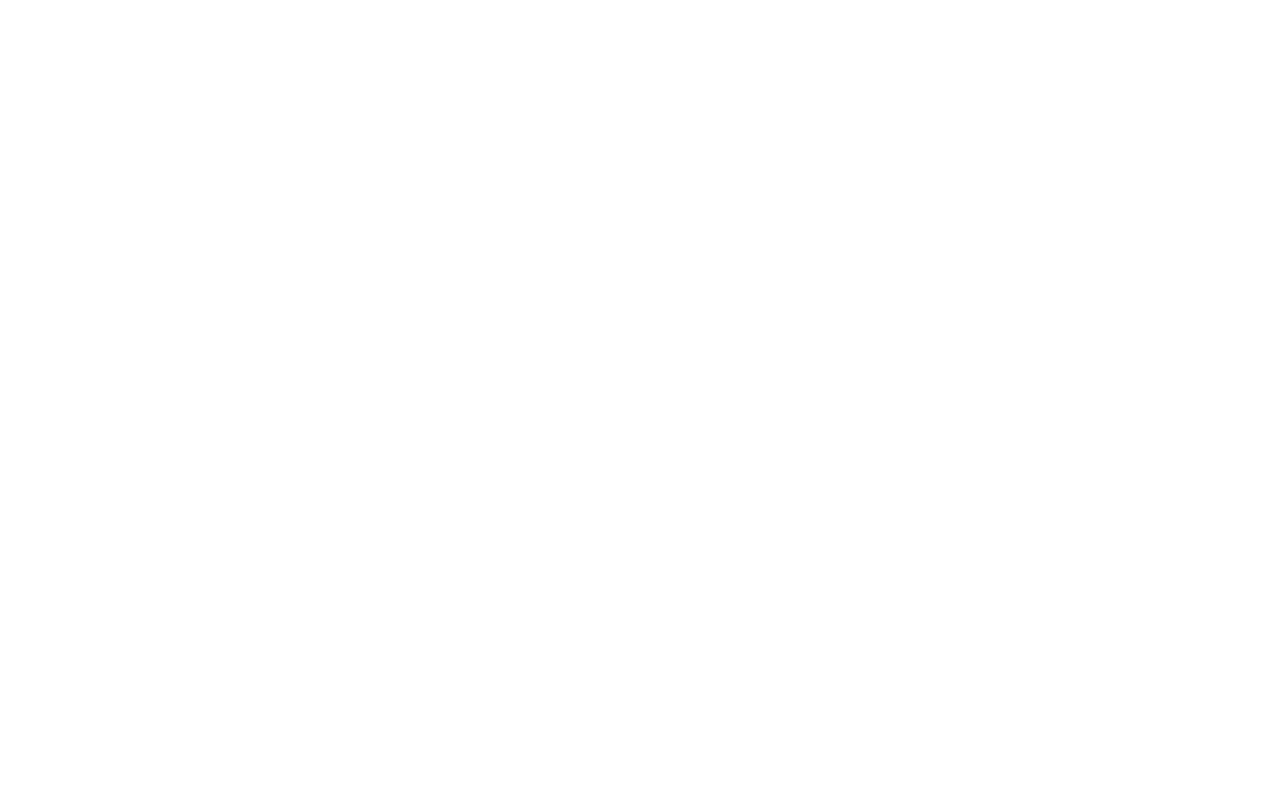
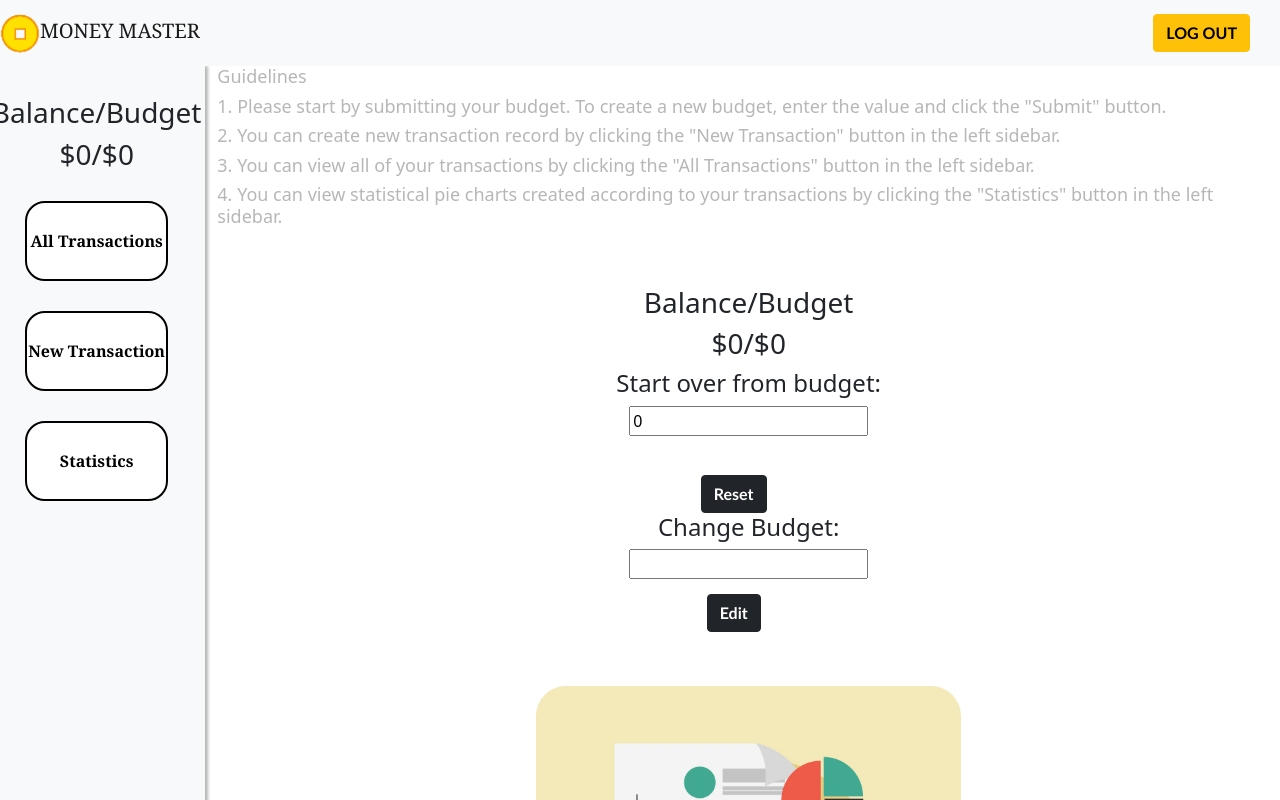
Before and after one commit to SixTRaps/moneymaster-v2, a React (Create React App) app in the folder front/: page /dashboard in a window 1280 px wide. Before the commit this address had no page. Shown: the top 800 px of the page. Built offline with nearby package versions, Linux system fonts and the light colour scheme; no server answers.

Commit message:
implemet edit/reset budget & dashboard

```diff
--- a/front/src/Components/App.js
+++ b/front/src/Components/App.js
@@ -4,6 +4,7 @@
 import Signin from "./signin";
 import Signup from "./signup";
 import "../stylesheets/style.css";
+import Dashboard from "./Dashboard.js";
 import NewTransaction from "./NewTransactions/NewTransaction.js";
 import ShowTransaction from "./ShowTransactions/ShowTransaction.js";
 import Statistics from "./Statistics/Statistic.js";
@@ -16,6 +17,7 @@
         <Route path="/" exact element={<HomePage />} />
         <Route path="/signin" element={<Signin />} />
         <Route path="/signup" element={<Signup />} />
+        <Route path="/dashboard" element={<Dashboard />} />
         <Route path="/newTransaction" element={<NewTransaction />} />
         <Route path="/showTransactions" element={<ShowTransaction />} />
         <Route path="/statistics" element={<Statistics />} />
--- a/front/src/Components/BasicLayout.js
+++ b/front/src/Components/BasicLayout.js
@@ -11,7 +11,7 @@
     <div className="basicLayout">
       <nav className="navbar navbar-light bg-light">
         <div className="navbar-brand">
-          <NavLink to="/showTransactions">
+          <NavLink to="/dashboard">
             <img
               src={logo}
               alt="moneyMaster logo"
@@ -44,55 +44,18 @@
 
 function Sidebar() {
   const [values, setValues] = useState({ budget: 0, balance: 0 });
-  const [mount, setMount] = useState(false);
-  let budgetMonitor = 0;
-
   useEffect(() => {
-    async function lookup() {
-      if (!mount) {
-        setMount(true);
-        const before = new Date();
-
-        const data = await getBalanceAndBudget();
-        console.log("After getting budget ", new Date() - before);
-        if (data) {
-          const curBudget = parseFloat(data[1]).toFixed(2);
-          const curBalance = parseFloat(data[0]).toFixed(2);
-
-          if (
-            parseFloat(data[0]).toFixed(2) !==
-            parseFloat(values.budget).toFixed(2)
-          ) {
-            // setBalance(parseFloat(data[0]).toFixed(2));
-            // setBudget(parseFloat(data[1]).toFixed(2));
-            setValues({ budget: curBudget, balance: curBalance });
-          }
-        }
-        console.log("running lookup");
-      }
-    }
-    lookup();
-  }, [mount, values]);
-
-  async function onSubmit(evt) {
-    evt.preventDefault();
-    const data = {
-      budget: budgetMonitor,
-    };
-    const res = await fetch("/api/startOver", {
-      method: "POST",
+    fetch("./api/getBalanceAndBudget", {
+      method: "GET",
       headers: { "Content-Type": "application/json" },
-      body: JSON.stringify(data),
-    });
-    if (res.status === 400) {
-      alert("Updating budget failed. Please refresh your page.");
-    } else if (res.status === 401) {
-      alert("Authentication required. Please sign in first.");
-    }
-    setValues({ ...values, budget: budgetMonitor });
-  }
-
-  if (DEBUG) console.log("render Sidebar", values.budget, values.balance);
+    })
+      .then((res) => {
+        return res.json();
+      })
+      .then((res) => {
+        setValues(res);
+      });
+  }, []);
 
   return (
     <div>
@@ -101,23 +64,6 @@
         <h3 className="d-flex justify-content-center">
           ${values.balance}/${values.budget}
         </h3>
-        <form className="form" onSubmit={onSubmit}>
-          <h4 className="d-flex justify-content-center">Reset Budget:</h4>
-          <label className="d-flex justify-content-center">
-            <input
-              type="number"
-              required={true}
-              onChange={(e) => {
-                budgetMonitor = e.target.value;
-              }}
-            />
-          </label>
-          <div className="submit-btn d-flex justify-content-center">
-            <button className="btn btn-dark" type="submit">
-              Submit
-            </button>
-          </div>
-        </form>
       </div>
       <NavLink to="/showTransactions" className="sidebar-btn">
         All Transactions
@@ -131,18 +77,3 @@
     </div>
   );
 }
-
-async function getBalanceAndBudget() {
-  const res = await fetch("./api/getBalanceAndBudget", {
-    method: "GET",
-    headers: { "Content-Type": "application/json" },
-  });
-  if (res.status === 200) {
-    const data = await res.json();
-    const balance = await data.balance;
-    const budget = await data.budget;
-    return [balance, budget];
-  } else if (res.status === 404) {
-    return [0, 0];
-  }
-}
--- /dev/null
+++ b/front/src/Components/Dashboard.js
@@ -0,0 +1,93 @@
+import React from "react";
+import { useState, useEffect } from "react";
+import BasicLayout from "./BasicLayout.js";
+import dashboardPic from "../images/dashboard-pic.png";
+import EditBudget from "./EditBudget.js";
+
+/* This is the dashboard component. It displays user's current
+   balance and budget values. */
+export default function Dashboard(props) {
+  const [values, setValues] = useState({ budget: 0, balance: 0 });
+  const [mount, setMount] = useState(false);
+
+  useEffect(() => {
+    async function lookup() {
+      if (!mount) {
+        setMount(true);
+        const data = await getBalanceAndBudget();
+        if (data) {
+          const curBudget = parseFloat(data[1]).toFixed(2);
+          const curBalance = parseFloat(data[0]).toFixed(2);
+
+          if (
+            parseFloat(data[0]).toFixed(2) !==
+            parseFloat(values.budget).toFixed(2)
+          ) {
+            setValues({ budget: curBudget, balance: curBalance });
+          }
+        }
+        console.log("running lookup");
+      }
+    }
+    lookup();
+  }, [mount, values]);
+
+  return (
+    <BasicLayout>
+      <div className="dashboard d-flex align-items-center flex-column justify-content-center">
+        {/*   {props.username === undefined ? (
+          <h2>Welcome to the Money Master, visitor!</h2>
+        ) : (
+          <h2>Welcome to the Money Master, {props.username}!</h2>
+        )}*/}
+        <div>
+          <div className="d-flex align-items-center flex-column justify-content-center">
+            <div className="instructions">
+              <h4>Guidelines</h4>
+              <h4>
+                1. Please start by submitting your budget. To create a new
+                budget, enter the value and click the "Submit" button.
+              </h4>
+              <h4>
+                2. You can create new transaction record by clicking the "New
+                Transaction" button in the left sidebar.
+              </h4>
+              <h4>
+                3. You can view all of your transactions by clicking the "All
+                Transactions" button in the left sidebar.
+              </h4>
+              <h4>
+                4. You can view statistical pie charts created according to your
+                transactions by clicking the "Statistics" button in the left
+                sidebar.
+              </h4>
+            </div>
+            <h3>Balance/Budget</h3>
+            <h3>
+              ${values.balance}/${values.budget}
+            </h3>
+          </div>
+        </div>
+        <EditBudget />
+        <br />
+        <img src={dashboardPic} alt="dashboard pic" />
+        <p>The image is retrieved from www.freepik.com</p>
+      </div>
+    </BasicLayout>
+  );
+}
+
+async function getBalanceAndBudget() {
+  const res = await fetch("./api/getBalanceAndBudget", {
+    method: "GET",
+    headers: { "Content-Type": "application/json" },
+  });
+  if (res.status === 200) {
+    const data = await res.json();
+    const balance = await data.balance;
+    const budget = await data.budget;
+    return [balance, budget];
+  } else if (res.status === 404) {
+    return ["0", "0"];
+  }
+}
--- /dev/null
+++ b/front/src/Components/EditBudget.js
@@ -0,0 +1,90 @@
+import React from "react";
+import { useState, useEffect } from "react";
+
+/* This is the EditBudget component that enables user to change or reset
+   their budget value. */
+export default function EditBudget() {
+  const [budget, setBudget] = useState(0);
+  const [value, setValue] = useState(0);
+
+  async function setSubmit(evt) {
+    evt.preventDefault();
+    if (
+      window.confirm(
+        "Be sure to start over? By confirming you will lose all your previous transaction records."
+      )
+    ) {
+      const data = {
+        budget: budget,
+      };
+      const res = await fetch("/api/resetBudget", {
+        method: "POST",
+        headers: { "Content-Type": "application/json" },
+        body: JSON.stringify(data),
+      });
+      if (res.status === 400) {
+        alert("Updating budget failed. Please refresh your page.");
+      } else if (res.status === 401) {
+        alert("Authentication required. Please sign in first.");
+      }
+      window.location.href = "/dashboard";
+    }
+  }
+
+  async function changeSubmit(evt) {
+    evt.preventDefault();
+    const data = {
+      budget: value,
+    };
+    const res = await fetch("/api/editBudget", {
+      method: "POST",
+      headers: { "Content-Type": "application/json" },
+      body: JSON.stringify(data),
+    });
+    if (res.status === 400) {
+      alert("Updating budget failed. Please refresh your page.");
+    } else if (res.status === 401) {
+      alert("Authentication required. Please sign in first.");
+    }
+    window.location.href = "/dashboard";
+  }
+
+  return (
+    <div className="container auth">
+      <form className="form d-flex flex-column" onSubmit={setSubmit}>
+        <h4 className="d-flex justify-content-center">
+          Start over from budget:
+        </h4>
+        <label className="d-flex justify-content-center">
+          <input
+            type="number"
+            value={budget}
+            onChange={(e) => setBudget(e.target.value)}
+            required={true}
+          />
+        </label>
+        <br />
+        <div className="submit-btn d-flex justify-content-center">
+          <button className="btn btn-dark" type="submit">
+            Reset
+          </button>
+        </div>
+      </form>
+      <form className="form" onSubmit={changeSubmit}>
+        <h4 className="d-flex justify-content-center">Change Budget:</h4>
+        <label className="d-flex justify-content-center">
+          <input
+            type="number"
+            required={true}
+            onChange={(e) => setValue(e.target.value)}
+          />
+        </label>
+        <div className="submit-btn d-flex justify-content-center">
+          <button className="btn btn-dark" type="submit">
+            Edit
+          </button>
+        </div>
+      </form>
+    </div>
+  );
+}
--- a/front/src/Components/signin.js
+++ b/front/src/Components/signin.js
@@ -28,7 +28,7 @@
     if (res.status === 200) {
       alert("Sign in successful!");
       // navigate("/showTransactions");
-      window.location.href = "/showTransactions";
+      window.location.href = "/dashboard";
     } else {
       alert("Sign in failure, please check your username or password");
     }
```
Also changed, not shown: 2 other files (tests, documents, lock files or other folders).
